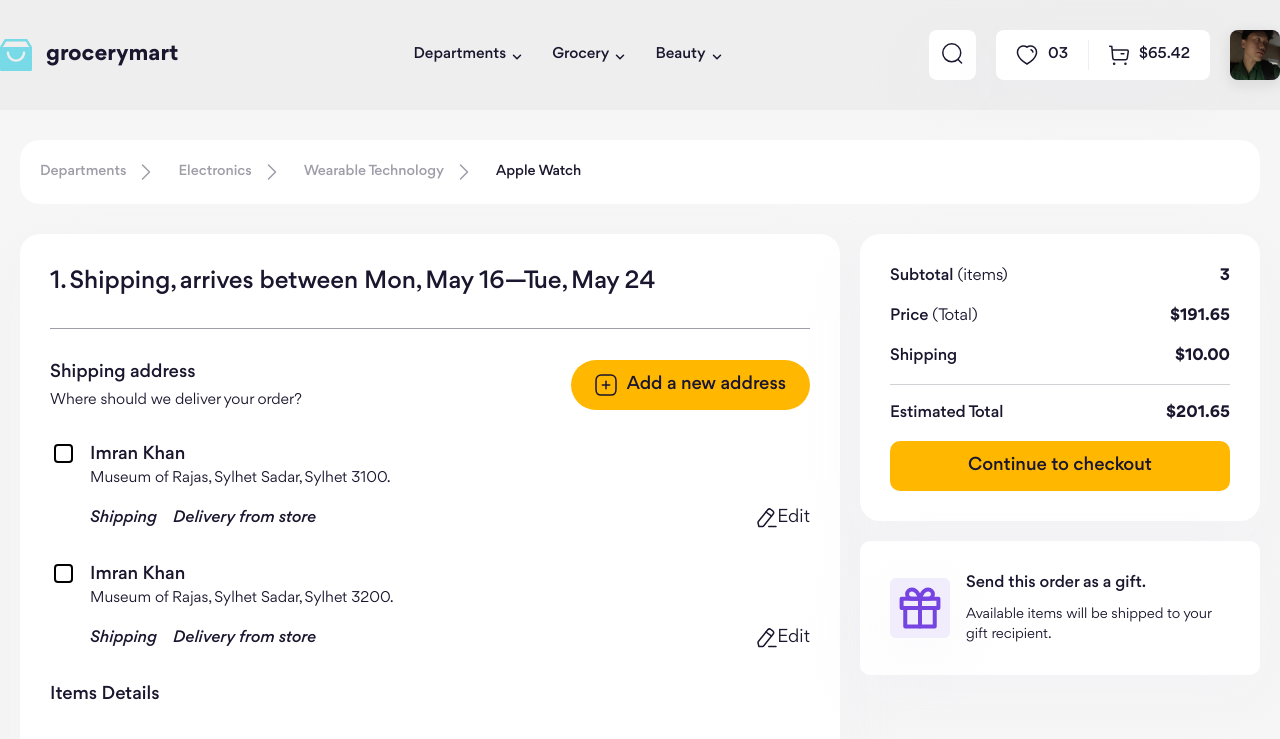
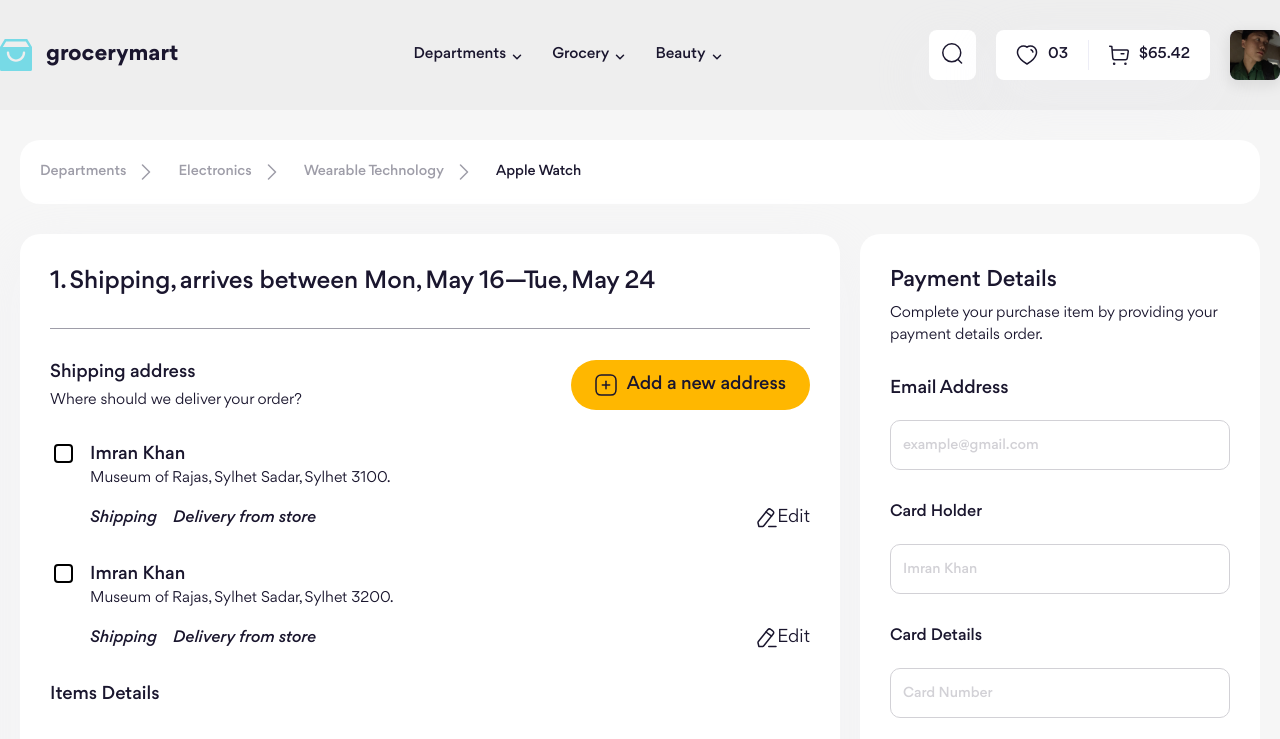
Before and after one commit to longtq2501/GroceryEcommerce, a React (Vite) app in the folder front-end/: page /check-out in a window 1280 px wide. Shown: the top 739 px of the page. Built offline with nearby package versions, Linux system fonts and the light colour scheme.

Commit message:
complete UI Payment Page

```diff
--- a/front-end/src/components/CheckOut/TotalPrice.jsx
+++ b/front-end/src/components/CheckOut/TotalPrice.jsx
@@ -43,7 +43,7 @@ const Separate = styled.div`
   background: #d2d1d6;
 `;
 
-const TotalPrice = () => {
+const TotalPrice = (props) => {
   const listTotalPrice = [
     {
       subTotal: 3,
@@ -54,7 +54,13 @@ const TotalPrice = () => {
   ];
 
   return (
-    <Container className="p-[16px] md:p-[20px] lg:p-[30px]">
+    <Container
+      className={` ${
+        props.noPaddingContainer
+          ? "p-0 md:p-0 lg:p-0"
+          : "p-[16px] md:p-[20px] lg:p-[30px]"
+      }`}
+    >
       {listTotalPrice.map((item, index) => (
         <div key={index} className="flex flex-col gap-[16px]">
           <Row>
--- /dev/null
+++ b/front-end/src/components/Payment/PaymentForm.jsx
@@ -0,0 +1,102 @@
+import React from "react";
+import styled from "styled-components";
+import TotalPrice from "../CheckOut/TotalPrice";
+
+const Separate = styled.div``;
+
+const Title = styled.h3`
+  color: #1a162e;
+  font-weight: 500;
+`;
+
+const Desc = styled.p`
+  color: #1a162e;
+  font-weight: 400;
+`;
+
+const Form = styled.form`
+  display: flex;
+  flex-direction: column;
+`;
+
+const Label = styled.label`
+  color: #1a162e;
+  font-weight: 500;
+`;
+
+const InputContainer = styled.div`
+  display: flex;
+  flex-direction: column;
+`;
+
+const Input = styled.input`
+  display: flex;
+  padding: 1.2rem;
+  align-items: center;
+  border-radius: 1rem;
+  border: 1px solid #d2d1d6;
+  outline: none;
+
+  &::placeholder {
+    color: #d2d1d6;
+    font-size: 1.4rem;
+    font-weight: 500;
+    line-height: 2rem; /* 142.857% */
+  }
+`;
+
+const AnotherInput = styled.div`
+  display: flex;
+  align-items: center;
+  border-radius: 1rem;
+  border: 1px solid #ededf6;
+`;
+
+const PaymentForm = () => {
+  return (
+    <Form className="p-[16px] lg:p-[30px] gap-[20px] lg:gap-[30px] bg-[#fff] rounded-[20px] shadow-[0px_20px_60px_10px_rgba(237, 237, 246, 0.20)]">
+      <div className="flex flex-col gap-[6px]">
+        <Title className="text-[16px] leading-[24px] lg:text-[22px] lg:leading-[32px]">
+          Payment Details
+        </Title>
+        <Desc className="text-[14px] leading-[20px] lg:text-[15px] lg:leading-[22px]">
+          Complete your purchase item by providing your payment details order.
+        </Desc>
+      </div>
+      <InputContainer className="gap-[10px] lg:gap-[20px]">
+        <Label
+          htmlFor="email"
+          className="text-[16px] leading-[24px] lg:text-[18px] lg:leading-[24px]"
+        >
+          Email Address
+        </Label>
+        <Input type="text" id="email" placeholder="example@gmail.com" />
+      </InputContainer>
+      <InputContainer className="gap-[10px] lg:gap-[20px]">
+        <Label htmlFor="card-holder">Card Holder</Label>
+        <Input type="text" id="card-holder" placeholder="Imran Khan" />
+      </InputContainer>
+      <InputContainer className="gap-[10px] lg:gap-[20px]">
+        <Label htmlFor="card-details">Card Details</Label>
+        <Input type="text" id="card-details" placeholder="Card Number" />
+      </InputContainer>
+      <AnotherInput>
+        <input
+          type="text"
+          placeholder="MM/YY"
+          className="w-[50%] border-r-[#D2D1D6] border-r-[1px] h-full
+          p-[12px] outline-none rounded-l-[10px] border-l-[0px] border-t-[0px] border-b-[0px]"
+        />
+        <Separate />
+        <input
+          type="text"
+          placeholder="CVC"
+          className="w-[50%] h-full p-[12px] outline-none rounded-r-[10px] border-0"
+        />
+      </AnotherInput>
+      <TotalPrice noPaddingContainer />
+    </Form>
+  );
+};
+
+export default PaymentForm;
--- a/front-end/src/pages/CheckOut/CheckOut.jsx
+++ b/front-end/src/pages/CheckOut/CheckOut.jsx
@@ -6,6 +6,7 @@ import TotalPrice from "../../components/CheckOut/TotalPrice";
 import GiftTag from "../../components/CheckOut/GiftTag";
 import ProductSelectedContainer from "../../components/CheckOut/ProductSelectedContainer";
 import CheckOutBody from "../../components/CheckOut/CheckOutBody";
+import PaymentForm from "../../components/Payment/PaymentForm";
 
 const CheckOut = () => {
   return (
@@ -16,8 +17,7 @@ const CheckOut = () => {
         <CheckOutBody>
           <ProductSelectedContainer />
           <div className="flex flex-col gap-[20px]">
-            <TotalPrice />
-            <GiftTag />
+            <PaymentForm />
           </div>
         </CheckOutBody>
       </div>
--- a/front-end/src/pages/Payment/Payment.jsx
+++ b/front-end/src/pages/Payment/Payment.jsx
@@ -8,6 +8,7 @@ import InformationContainer from "../../components/Payment/InformationContainer"
 import TagAddressContainer from "../../components/Payment/TagAddressContainer";
 import TagPayMethodContainer from "../../components/Payment/TagPayMethodContainer";
 import PaymentBody from "../../components/Payment/PaymentBody";
+import PaymentForm from "../../components/Payment/PaymentForm";
 
 import Brand1 from "../../assets/payment/brand-1.jpg";
 
@@ -18,7 +19,7 @@ const Payment = () => {
       <div className="flex flex-col gap-[20px] lg:gap-[30px] lg:mx-[20px] mb-[36px]">
         <NavBar backGroundWhite />
         <PaymentBody>
-          <div className="col-span-2 grid gap-[20px]">
+          <div className="col-span-2 grid gap-[20px] h-fit">
             <InformationContainer
               title="1. Shipping, arrives between Mon, May 16—Tue, May 24"
               buttonEditor
@@ -38,9 +39,8 @@ const Payment = () => {
               <TagPayMethodContainer />
             </InformationContainer>
           </div>
-          <div className="flex flex-col gap-[20px]">
-            <TotalPrice />
-            <GiftTag />
+          <div className="flex flex-col gap-[20px] col-span-1">
+           <PaymentForm />
           </div>
         </PaymentBody>
       </div>
--- a/front-end/src/pages/Test/Test.jsx
+++ b/front-end/src/pages/Test/Test.jsx
@@ -1,10 +1,11 @@
 import React from 'react';
 import FilterTable from '../../components/Filter/FilterTable';
 import ListAddress from '../../components/Shipping/ListAddress';
+import PaymentForm from '../../components/Payment/PaymentForm';
 
 const Test = () => {
     return (
-        <ListAddress />
+        <PaymentForm />
     );
 };
 
```
